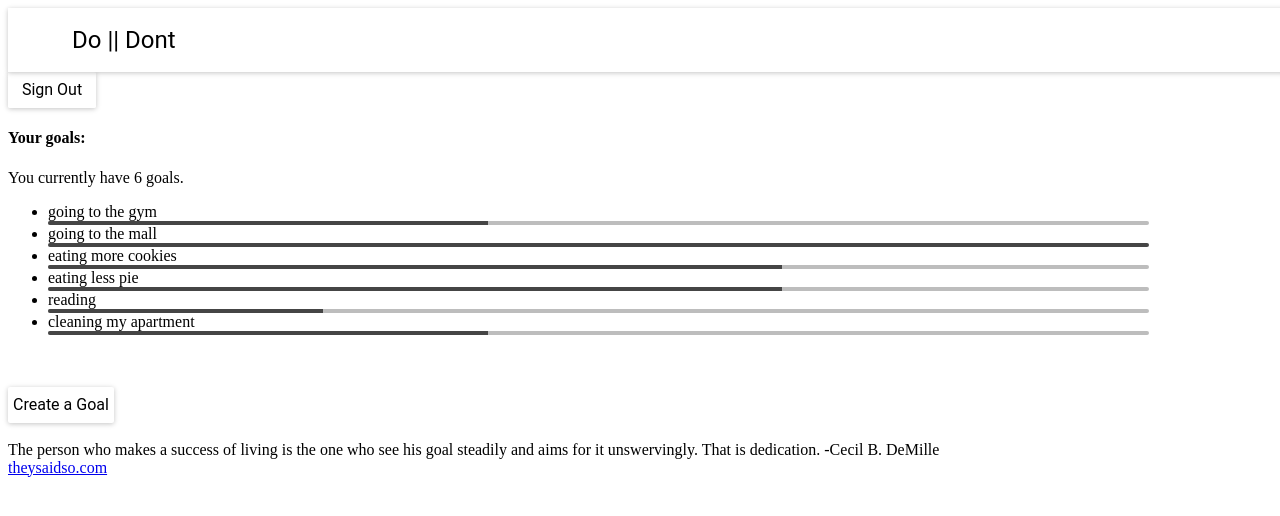
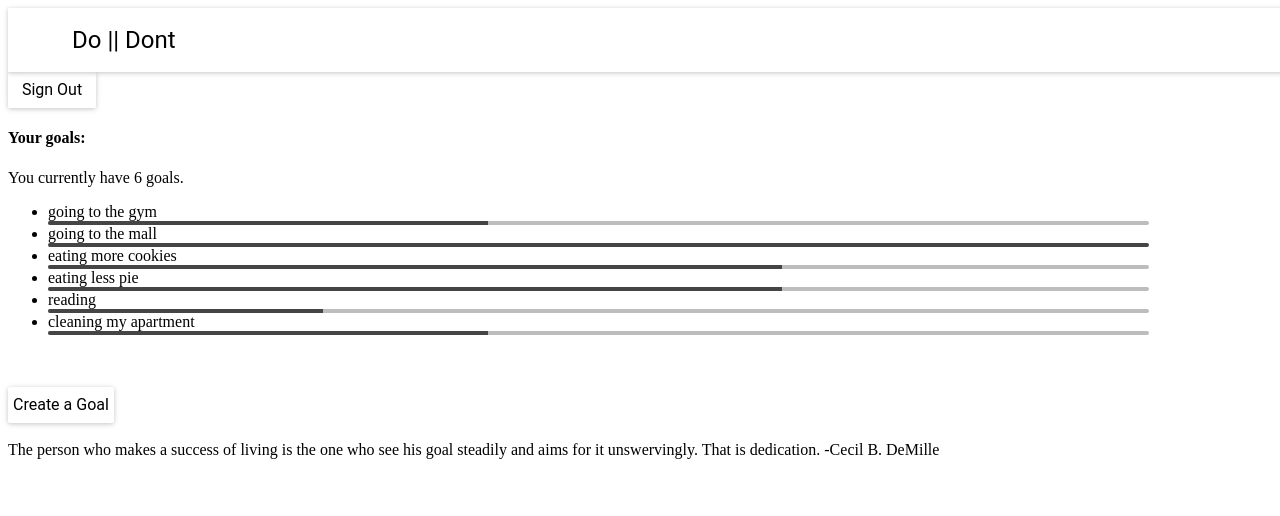
Before and after one commit to DoOrDont/DoOrDont, a React (Create React App) app in the folder react-client/: page / in a window 1280 px wide. Shown: the top 516 px of the page. Built offline with nearby package versions, Linux system fonts and the light colour scheme; no server answers; sample sign-in values are in the browser's storage; the HTML template or start-up script is replaced by a standard one.

Commit message:
Remove quote attribution from goal list

```diff
--- a/react-client/src/components/List.jsx
+++ b/react-client/src/components/List.jsx
@@ -127,7 +127,6 @@ class List extends React.Component {
           </RaisedButton>
         </Link><br/><br/>
         <Quote />
-        <span><a href="https://theysaidso.com" title="Powered by quotes from theysaidso.com">theysaidso.com</a></span>
       </div>
     )
   }
```
